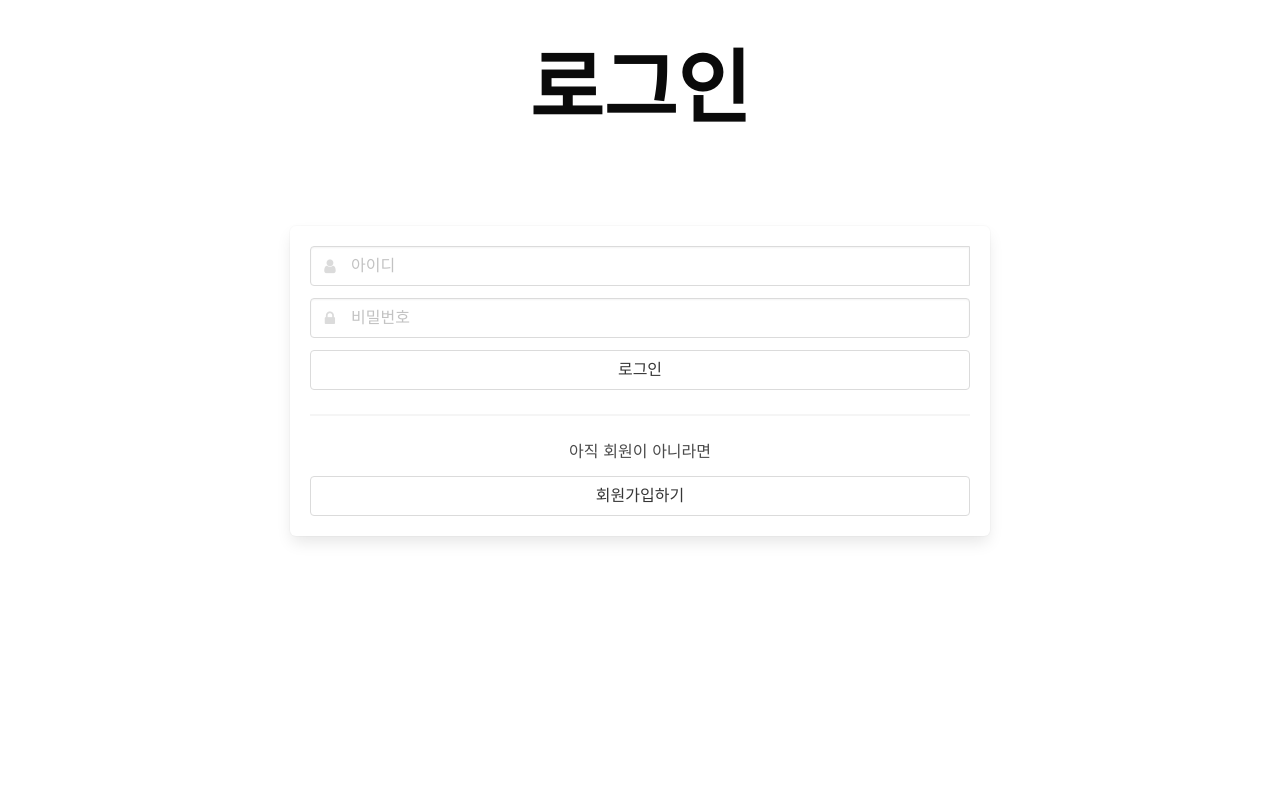
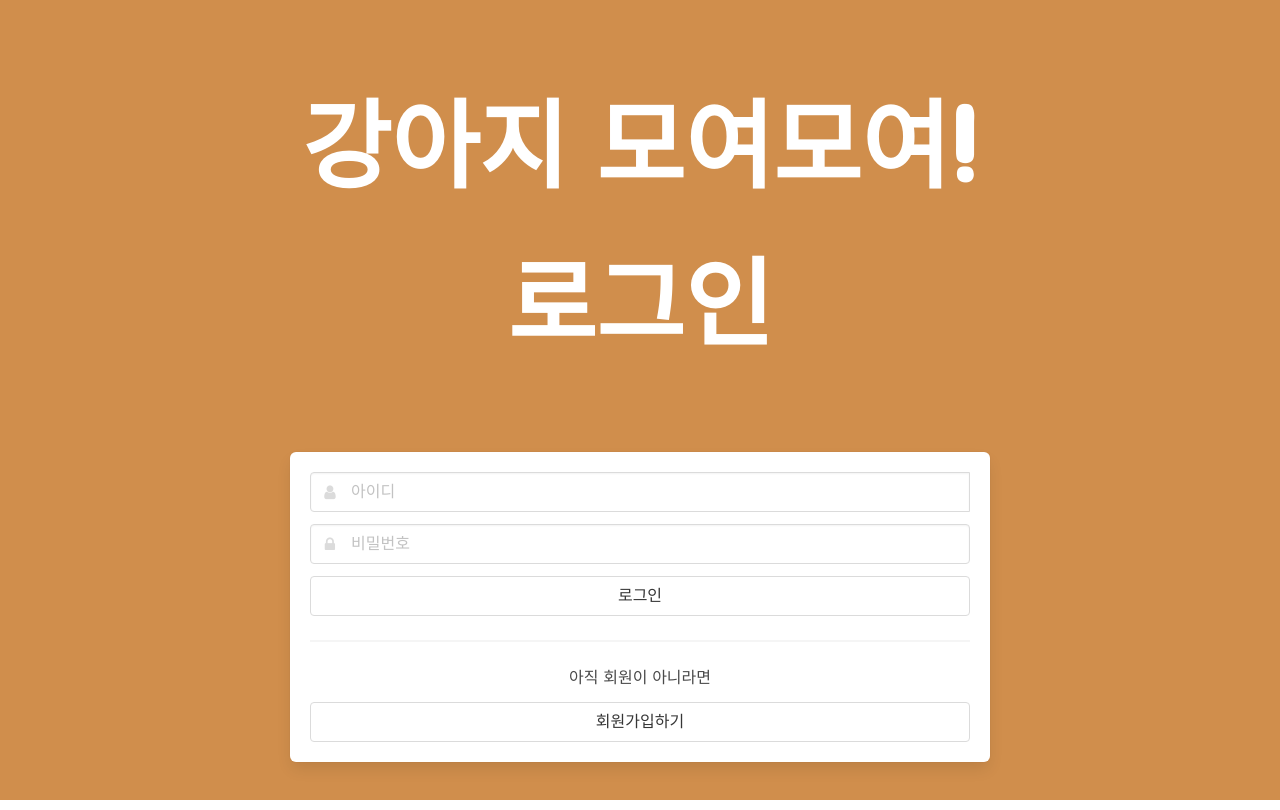
Before and after one commit to kevinkim910408/MiniProject_Doglovers, a Flask app: page /login in a window 1280 px wide. Before the commit the page ends 542 px from the top, so only its background shows below. Run offline with Flask 2, Linux system fonts and the light colour scheme; some libraries are stand-ins or nearby versions; some web fonts are replaced.

Commit message:
로그인 페이지 CSS
로그인 페이지 CSS

```diff
--- a/templates/signup.html
+++ b/templates/signup.html
@@ -29,16 +29,25 @@
     <script type="text/javascript" src="https://cdnjs.cloudflare.com/ajax/libs/jquery-cookie/1.4.1/jquery.cookie.min.js"></script>
 
     <style>
-        h1, input,button{
+        h1, h5, input,button{
             font-family: 'Jua', sans-serif !important;
         }
+
         *{
             font-family: 'Jua', sans-serif;
         }
+
+        body{
+            width: 100%;
+            height: 100vh;
+            background-color: RGBA(188, 94, 0, 0.7);
+        }
         .title {
             font-weight: 800;
-            font-size: 5rem;
+            font-size: 6rem;
             font-family: 'Stylish', sans-serif;
+            color: #fff;
+            margin-top: 50px;
         }
 
         .help {
@@ -242,15 +251,16 @@
     </script>
 </head>
 <body>
-<section class="hero is-white">
+<section class="hero">
     <div class="hero-body has-text-centered" style="padding-bottom:1rem;margin:auto;">
-        <h1 id="title_id" class="title is-sparta">로그인</h1>
-        <h1 id="title_id2" class="title is-sparta is-hidden">회원가입</h1>
+        <h1 class="title">강아지 모여모여!</h1>
+        <h5 id="title_id" class="title is-sparta">로그인</h5>
+        <h5 id="title_id2" class="title is-sparta is-hidden">회원가입</h5>
     </div>
 </section>
 <section class="section">
     <div class="container">
-        <div class="box" style="max-width: 700px;margin:auto">
+        <div class="box" style="max-width: 700px;margin:auto;">
             <article class="media">
                 <div class="media-content">
                     <div class="content">
@@ -308,21 +318,21 @@
                                 <p id="help-password2" class="help is-hidden">비밀번호를 다시 한 번 입력해주세요.</p>
                                 <div class="Personalpk">
                                     <div class="Personal">
-                                        <input type="text" class="form-control" id="dog_breed" placeholder="견종"
+                                        <input type="text" class="form-control input" id="dog_breed" placeholder="견종"
                                                maxlength="15">
                                     </div>
                                     <div class="Personal">
-                                        <input type="text" class="form-control" id="age" placeholder="나이" maxlength="4">
+                                        <input type="text" class="form-control input" id="age" placeholder="나이" maxlength="4">
                                     </div>
                                     <div class="Personal">
-                                        <input type="text" class="form-control" id="name" placeholder="이름"
+                                        <input type="text" class="form-control input" id="name" placeholder="이름"
                                                maxlength="10">
                                     </div>
                                 </div>
                                 <div class="jpg">
                                     <div class="input-group mb-3" style="font-family: 'Jua', sans-serif;">
-                                        <input type="file"  class="form-control"  id="file">
-                                        <label class="input-group-text" for="inputGroupFile02">Upload</label>
+                                        <input type="file"  class="form-control input"  id="file">
+                                        <label class="input-group-text" for="inputGroupFile02">프로필사진으로 사용할 강아지 사진을 올려주세요!</label>
                                     </div>
                                 </div>
                             </div>
```
